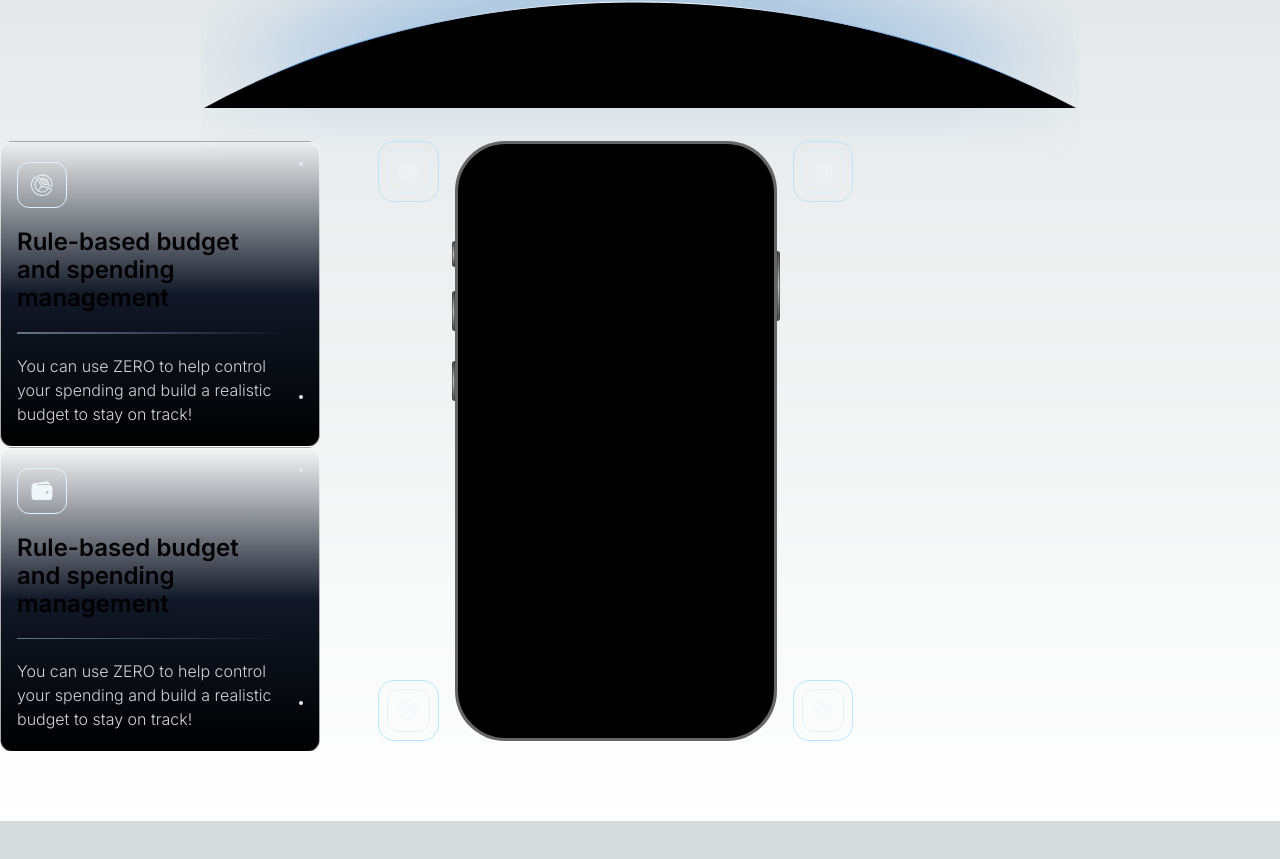
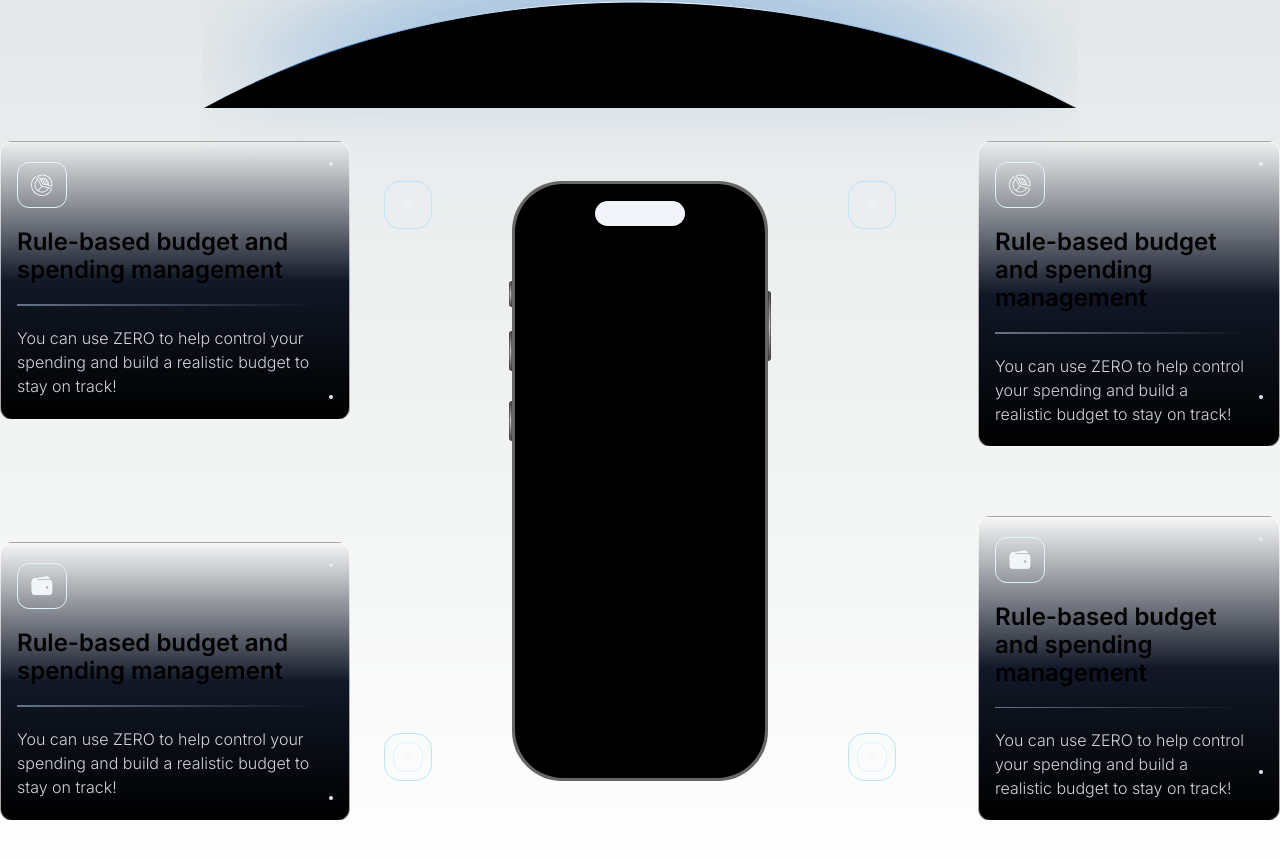
Before and after one commit to ZakGmd/Z, a Next.js app in the folder zEco/: page / in a window 1280 px wide. Shown: the part 515-1374 px from the top of the page. Before the commit the page ends 1336 px from the top, so only its background shows below. Built offline with nearby package versions, Linux system fonts and the light colour scheme.

Commit message:
finishing the layout that hold iphone & the cards

```diff
--- a/zEco/app/globals.css
+++ b/zEco/app/globals.css
@@ -38,7 +38,18 @@ body {
   inset: 3px;
   background: black;
   border-radius: 48px;
-  border: 10px solid black;
+
+  overflow: hidden;
+
+}
+.inner{
+  position: relative ;
+  border-radius: 48px;
+  height: 100% ;
+  display: flex;
+  justify-content: center;
+  align-items: flex-start;
+  overflow: hidden;
 }
 .btn{
   position: absolute;
--- a/zEco/app/ui/heroSection.tsx
+++ b/zEco/app/ui/heroSection.tsx
@@ -44,8 +44,81 @@ export default function Hero(){
                 </svg>
             </div>
             </div>
-            <div className="grid-cols-12 grid pt-[178px] mb-20">
-                <div className="col-span-3 flex flex-col h-[600px] items-start justify-between">
+            <div className="grid-cols-10  grid items-center  pt-[178px] mb-20 ">
+                <div className="col-span-3 flex flex-col h-[680px] items-start justify-between  ">
+                  <div className="flex items-start max-w-[350px]">
+                    <div className="flex px-4 py-5 items-start border-[1.7px] max-w-[350px] border-white/65 bg-gradient-to-b from-white/15 from-8%  via-gray-900 via-50%  to-black  backdrop-filter blur-[0.3px] rounded-xl ">
+                        <div className="flex flex-col items-start gap-5 ">
+                            <div className="flex flex-col gap-5">
+                                <div className="p-2 items-center justify-center flex border border-sky-100 max-w-[50px] rounded-xl">
+                                    <Image src="/graph.svg" alt={""} width={28} height={28}/>
+                                </div>
+                                <div className=" font-semibold text-2xl leading-[28px] ">Rule-based budget and spending management</div>
+                            </div>
+                            <div className="h-[1.5px] bg-gradient-to-l from-transparent to-slate-500 w-full"></div>
+                            <div className=" font-light text-gray-300 ">You can use ZERO to help control your spending and build a realistic budget to stay on track!</div>
+                        </div>
+                        <div className="flex flex-col h-[237px] w-[40px] justify-between items-end">
+                            <div className="w-1 h-1 bg-slate-200 rounded-full"></div>
+                            <div className="w-1 h-1 bg-slate-200 rounded-full"></div>
+                        </div>
+                    </div>
+                  </div>
+                 <div className="flex items-start">
+                    <div className="flex px-4 py-5 items-start border-[1.7px] max-w-[350px] border-white/65 bg-gradient-to-b from-white/15 from-8%  via-gray-900 via-50%  to-black  backdrop-filter blur-[0.3px] rounded-xl ">
+                        <div className="flex flex-col items-start gap-5 ">
+                            <div className="flex flex-col gap-5">
+                                <div className="p-2 items-center justify-center flex border border-sky-100 max-w-[50px] rounded-xl">
+                                    <Image src="/wallet.svg" alt={""} width={28} height={28}/>
+                                </div>
+                                <div className=" font-semibold text-2xl leading-[28px] ">Rule-based budget and spending management</div>
+                            </div>
+                            <div className="h-[1.5px] bg-gradient-to-l from-transparent to-slate-500 w-full"></div>
+                            <div className=" font-light text-gray-300 ">You can use ZERO to help control your spending and build a realistic budget to stay on track!</div>
+                        </div>
+                        <div className="flex flex-col h-[237px] w-[40px] justify-between items-end">
+                            <div className="w-1 h-1 bg-slate-200 rounded-full"></div>
+                            <div className="w-1 h-1 bg-slate-200 rounded-full"></div>
+                        </div>
+                    </div>
+                 </div>
+                </div>
+                <div className="col-span-4 flex h-[600px] items-start gap-20">
+                    <div className="flex flex-col h-full justify-between ">
+                    <div className="p-2 flex items-center justify-center border border-sky-200 rounded-2xl">
+                        <div className=" p-2  items-center justify-center  border border-sky-100 rounded-xl">
+                            <Image src="/graph.svg" alt={"graphSvg Logo"} width={28} height={28} />
+                        </div>
+                    </div>
+                    <div className="p-2 flex items-center justify-center border border-sky-200 rounded-2xl">
+                        <div className=" p-2  items-center justify-center  border border-sky-100 rounded-xl">
+                            <Image src="/graph.svg" alt={"graphSvg Logo"} width={28} height={28} />
+                        </div>
+                    </div>
+                    </div>
+                    <div className="iphoneContainer relative bg-[#666] w-[340px] h-[600px] rounded-[50px]">
+                       <div className="inner">
+                          <div className="popup absolute top-5 w-[90px] h-[25px] rounded-[20px] bg-slate-100"></div>
+                       </div>
+                       <i className="btn btn1"></i>
+                       <i className="btn btn2"></i>
+                       <i className="btn btn3"></i>
+                       <i className="rightBtn"></i>
+                    </div>
+                    <div className="flex flex-col h-full justify-between ">
+                      <div className="p-2 flex items-center justify-center border border-sky-200 rounded-2xl">
+                        <div className=" p-2  items-center justify-center  border border-sky-100 rounded-xl">
+                            <Image src="/graph.svg" alt={"graphSvg Logo"} width={28} height={28} />
+                        </div>
+                       </div>
+                       <div className="p-2 flex items-center justify-center border border-sky-200 rounded-2xl">
+                        <div className=" p-2  items-center justify-center  border border-sky-100 rounded-xl">
+                            <Image src="/graph.svg" alt={"graphSvg Logo"} width={28} height={28} />
+                        </div>
+                      </div>
+                    </div>
+                </div>
+                <div className="col-span-3 flex flex-col h-[680px] pl-[82px] items-start justify-between">
                   <div className="flex items-start gap-7 w-full">
                     <div className="flex px-4 py-5 items-start border-[1.7px] max-w-[350px] border-white/65 bg-gradient-to-b from-white/15 from-8%  via-gray-900 via-50%  to-black  backdrop-filter blur-[0.3px] rounded-xl ">
                         <div className="flex flex-col items-start gap-5 ">
@@ -83,42 +156,8 @@ export default function Hero(){
                     </div>
                  </div>
                 </div>
-                <div className="col-span-5 flex items-start gap-4">
-                    <div className="flex flex-col h-full justify-between pl-[58px]">
-                    <div className="p-2 flex items-center justify-center border border-sky-200 rounded-2xl">
-                        <div className=" p-2  items-center justify-center  border border-sky-100 rounded-xl">
-                            <Image src="/graph.svg" alt={"graphSvg Logo"} width={28} height={28} />
-                        </div>
-                    </div>
-                    <div className="p-2 flex items-center justify-center border border-sky-200 rounded-2xl">
-                        <div className=" p-2  items-center justify-center  border border-sky-100 rounded-xl">
-                            <Image src="/graph.svg" alt={"graphSvg Logo"} width={28} height={28} />
-                        </div>
-                    </div>
-                    </div>
-                    <div className="iphoneContainer relative bg-[#666] w-[340px] h-[600px] rounded-[50px]">
-                       <div></div>
-                       <i className="btn btn1"></i>
-                       <i className="btn btn2"></i>
-                       <i className="btn btn3"></i>
-                       <i className="rightBtn"></i>
-                    </div>
-                    <div className="flex flex-col h-full justify-between pl-[0px]">
-                      <div className="p-2 flex items-center justify-center border border-sky-200 rounded-2xl">
-                        <div className=" p-2  items-center justify-center  border border-sky-100 rounded-xl">
-                            <Image src="/graph.svg" alt={"graphSvg Logo"} width={28} height={28} />
-                        </div>
-                       </div>
-                       <div className="p-2 flex items-center justify-center border border-sky-200 rounded-2xl">
-                        <div className=" p-2  items-center justify-center  border border-sky-100 rounded-xl">
-                            <Image src="/graph.svg" alt={"graphSvg Logo"} width={28} height={28} />
-                        </div>
-                      </div>
-                    </div>
-                </div>
+            </div>
 
-
-            </div>
         </div>
     )
 }
```
